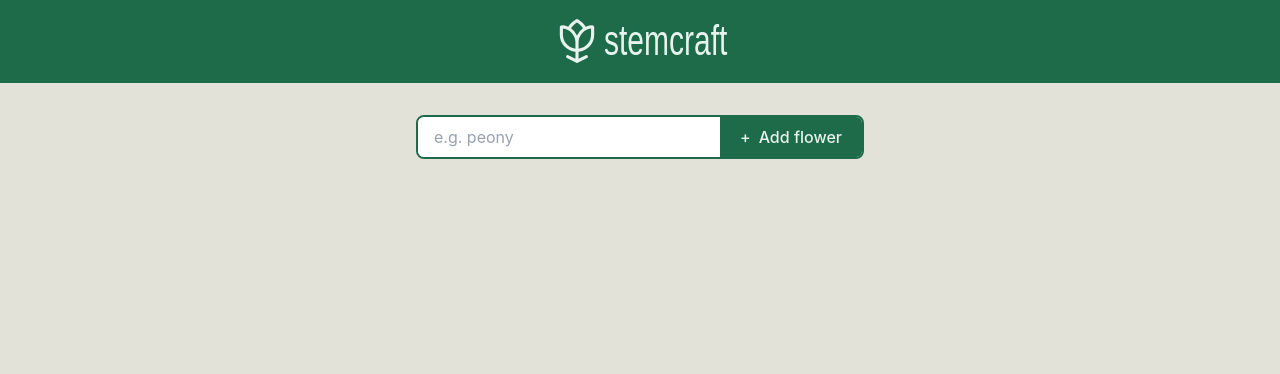
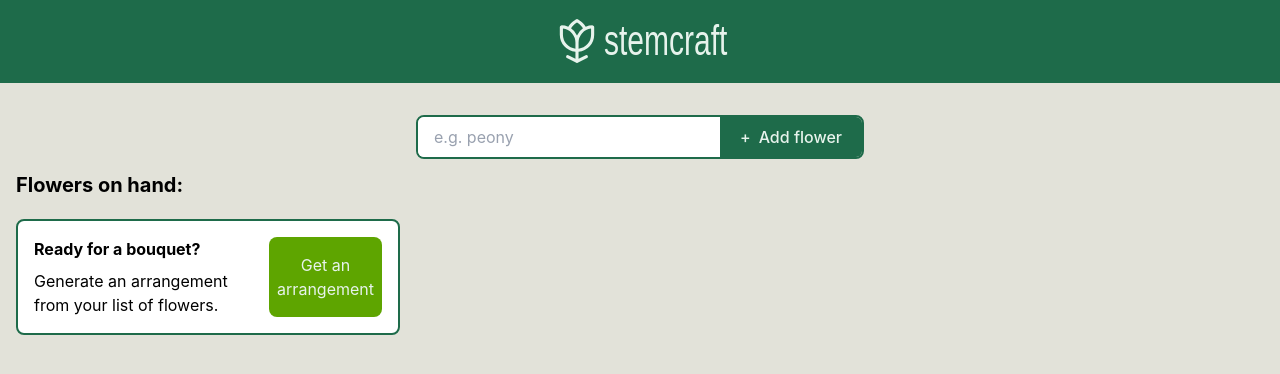
Before and after one commit to nataly-tuong/stemcraft, a React (Vite) app: page / in a window 1280 px wide. Shown: the top 374 px of the page. Built offline with nearby package versions, Linux system fonts and the light colour scheme; a web font is replaced by a local one.

Commit message:
removed ul section

```diff
--- a/src/components/Main.jsx
+++ b/src/components/Main.jsx
@@ -38,7 +38,19 @@ export default function Main() {
           Add flower
         </button>
       </form>
-      <ul className="list-disc pl-15">{flowersListItems}</ul>
+      <section className="px-4">
+        <h2 className="font-bold text-xl mb-5">Flowers on hand:</h2>
+        <ul aria-live="polite">{flowersListItems}</ul>
+        <div className="bg-white border-solid border-2 border-moss rounded-lg p-4 flex gap-4 max-w-sm">
+          <div>
+            <h3 className="font-bold mb-2">Ready for a bouquet?</h3>
+            <p>Generate an arrangement from your list of flowers.</p>
+          </div>
+          <button className="bg-lime-600 px-2 py-1 text-moss-light rounded-lg">
+            Get an arrangement
+          </button>
+        </div>
+      </section>
     </main>
   );
 }
```
